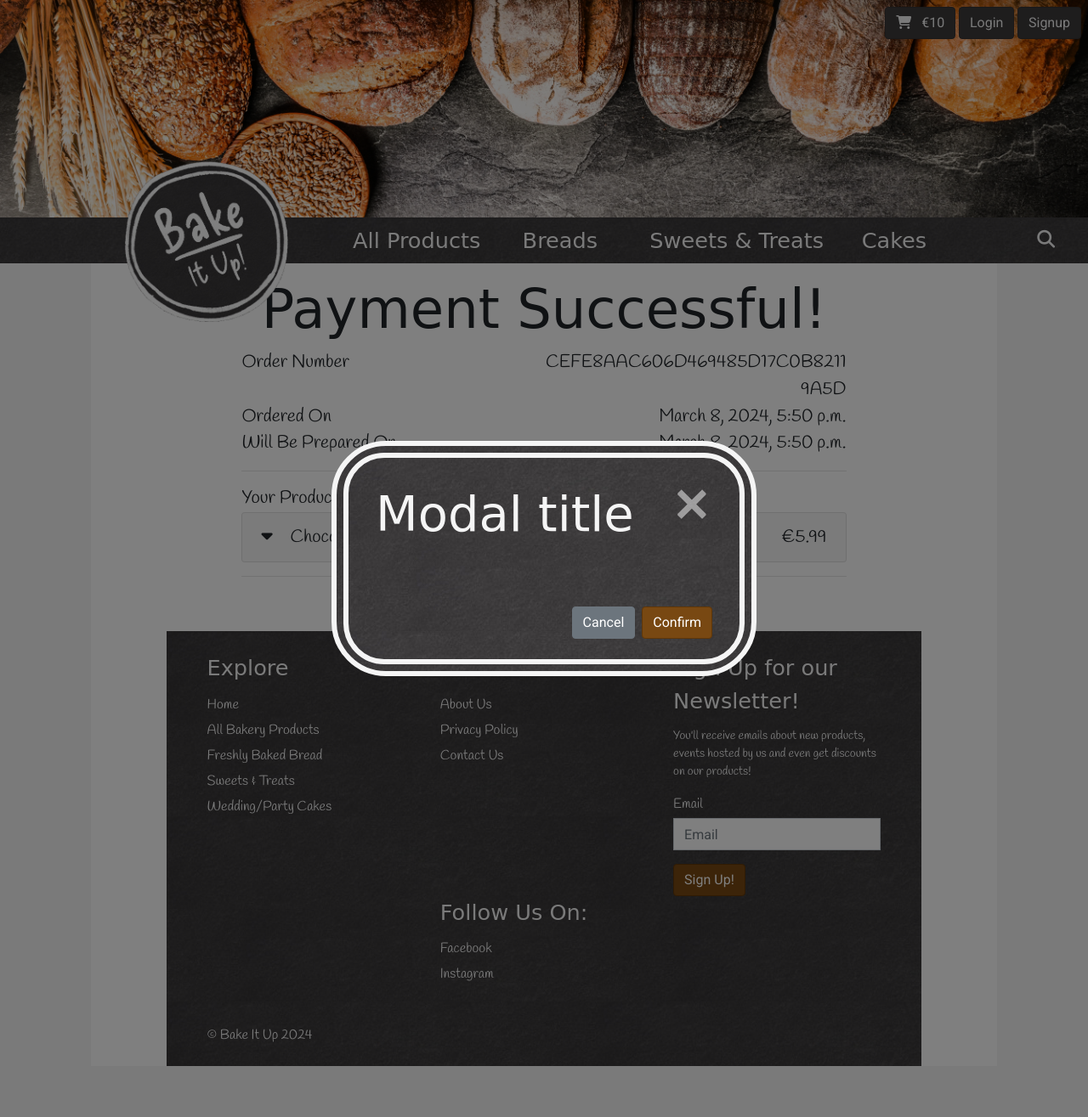
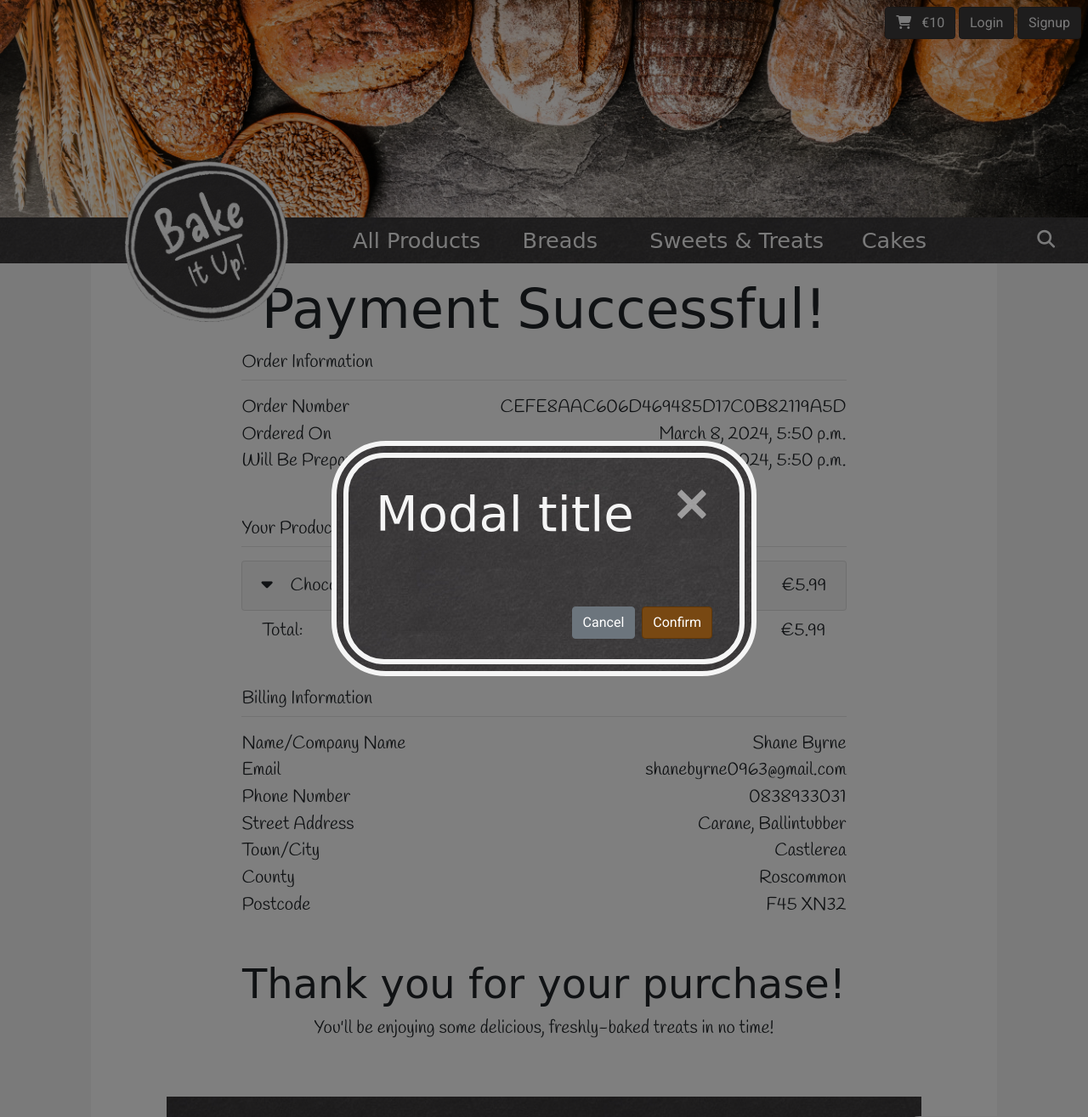
Before and after one commit to ShaneByrne0963/bake-it-up, a Django app: template checkout/templates/checkout/checkout_success.html in a window 1280 px wide. Shown: the whole page at 85% size. Run offline with Django 5.2, Linux system fonts and the light colour scheme; data comes from the database, SQL or seed files in the repository; the template is opened without the code that fills it: values that come from a table or form of the project are taken from there, most other values are stand-ins (such as "Sample title", 1, 10 or a date in 2020); parts of the project's set-up code (start-up, migrations or seed data) failed here and were passed over; some libraries are stand-ins or nearby versions; some web fonts are replaced.

Commit message:
Add billing details to checkout success page

```diff
--- a/checkout/static/checkout/css/checkout.css
+++ b/checkout/static/checkout/css/checkout.css
@@ -52,9 +52,10 @@
     top: 0;
 }
 
-.order-details {
+.order-details,
+.order-price {
     display: grid;
-    grid-template-columns: 1fr 1fr;
+    grid-template-columns: 1fr 2fr;
     word-break: break-word;
 }
 
--- a/checkout/templates/checkout/checkout_success.html
+++ b/checkout/templates/checkout/checkout_success.html
@@ -15,7 +15,9 @@
     <div class="container-fluid">
         <div class="row">
             <div id="order-container" class="col-12 col-md-10 col-xl-8 offset-md-1 offset-xl-2 px-3 px-md-0">
-                <div class="order-details">
+                <div>Order Information</div>
+                <hr class="mt-1">
+                <div class="order-details mb-5">
                     <div class="detail-key">Order Number<span class="d-md-none">:</span></div>
                     <div class="detail-value">{{ order.order_number }}</div>
                     <div class="detail-key">Ordered On<span class="d-md-none">:</span></div>
@@ -23,11 +25,11 @@
                     <div class="detail-key">Will Be Prepared On<span class="d-md-none">:</span></div>
                     <div class="detail-value">{{ order.bake_date }}</div>
                 </div>
-                <hr>
                 {% with order.line_items.count as num_items %}
-                <div class="detail-key">Your Products ({{ num_items }} Item{% if num_items != 1 %}s{% endif %})</div>
+                <div>Your Products ({{ num_items }} Item{% if num_items != 1 %}s{% endif %})</div>
                 {% endwith %}
-                <div class="accordion" id="order-products">
+                <hr class="mt-1">
+                <div class="accordion mb-2" id="order-products">
                     {% for item in order.line_items.all %}
                         {% with forloop.counter as i %}
                         {% with item.get_product as product %}
@@ -57,8 +59,47 @@
                         {% endwith %}
                     {% endfor %}
                 </div>
-                <hr>
+                <div class="order-price mb-5 px-md-4">
+                    <div>Total:</div>
+                    <div class="text-right">&euro;{{ order.get_grand_total }}</div>
+                </div>
+                <div>Billing Information</div>
+                <hr class="mt-1">
+                <div class="order-details mb-5">
+                    <div class="detail-key">Name/Company Name<span class="d-md-none">:</span></div>
+                    <div class="detail-value">{{ order.full_name }}</div>
 
+                    <div class="detail-key">Email<span class="d-md-none">:</span></div>
+                    <div class="detail-value">{{ order.email }}</div>
+
+                    <div class="detail-key">Phone Number<span class="d-md-none">:</span></div>
+                    <div class="detail-value">{{ order.phone_number }}</div>
+
+                    <div class="detail-key">Street Address{% if order.street_address2 %} (Line 1){% endif %}
+                        <span class="d-md-none">:</span>
+                    </div>
+                    <div class="detail-value">{{ order.street_address1 }}</div>
+
+                    {% if order.street_address2 %}
+                        <div class="detail-key">Street Address (Line 2)<span class="d-md-none">:</span></div>
+                        <div class="detail-value">{{ order.street_address2 }}</div>
+                    {% endif %}
+
+                    <div class="detail-key">Town/City<span class="d-md-none">:</span></div>
+                    <div class="detail-value">{{ order.town_or_city }}</div>
+
+                    <div class="detail-key">County<span class="d-md-none">:</span></div>
+                    <div class="detail-value">{{ order.county }}</div>
+
+                    {% if order.postcode %}
+                        <div class="detail-key">Postcode<span class="d-md-none">:</span></div>
+                        <div class="detail-value">{{ order.postcode }}</div>
+                    {% endif %}
+                </div>
+                <div class="text-center">
+                    <h2>Thank you for your purchase!</h2>
+                    <p>You'll be enjoying some delicious, freshly-baked treats in no time!</p>
+                </div>
             </div>
         </div>
     </div>
```
